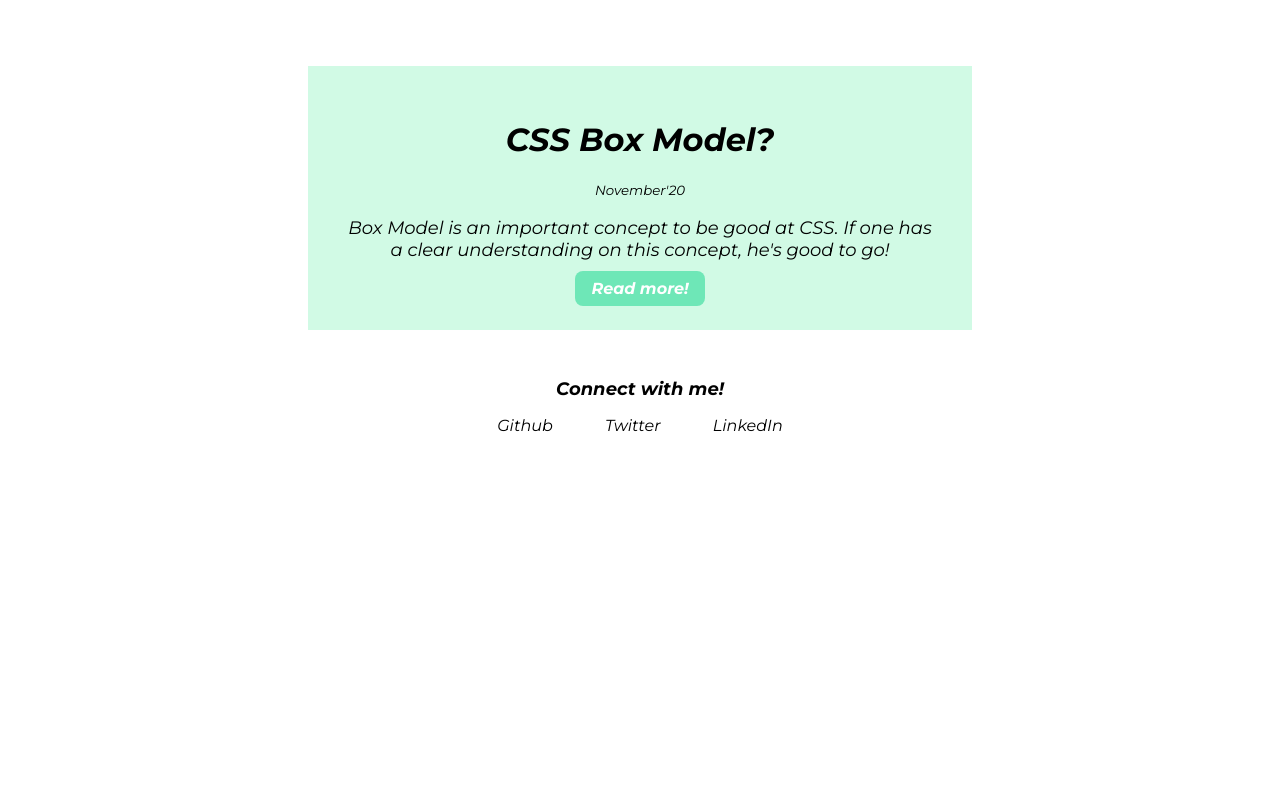
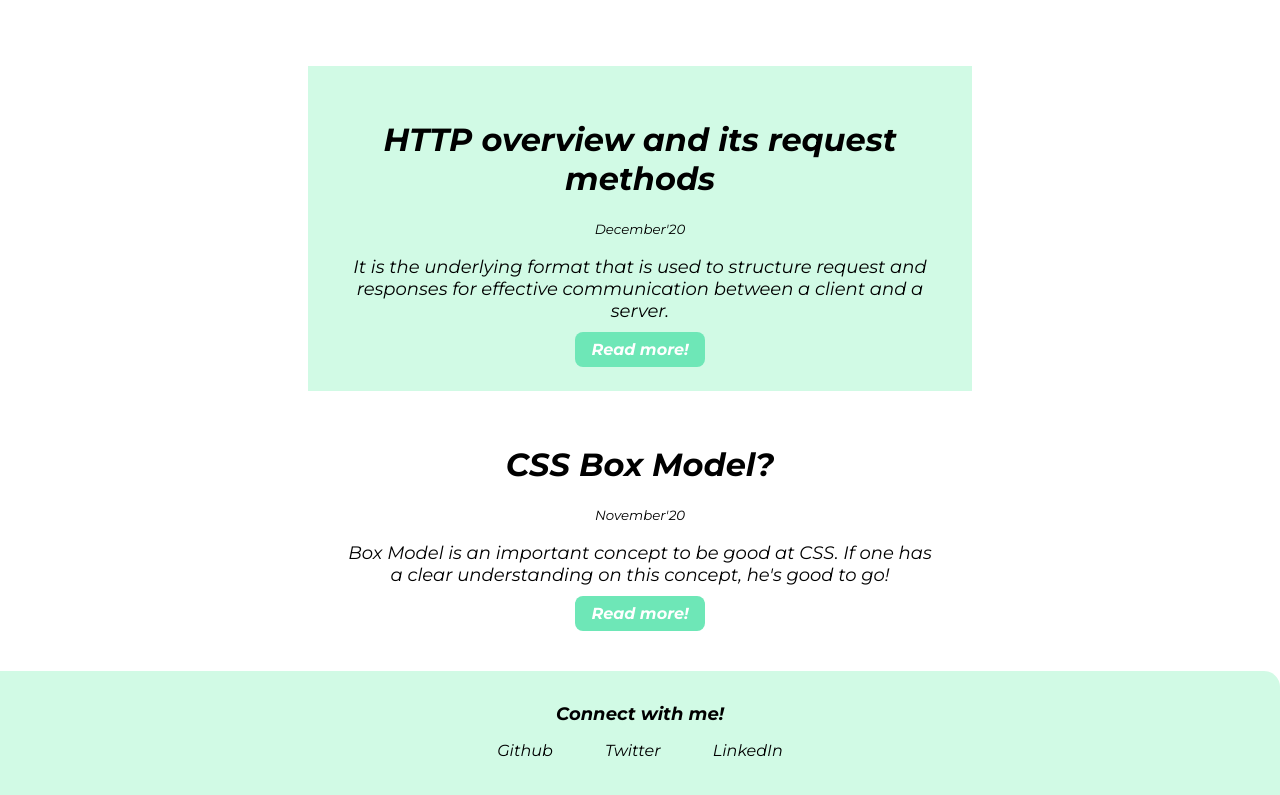
Before and after one commit to prateekagrawl/myportfolio, a plain HTML site: page blogs.html in a window 1280 px wide. Shown: the part 415-1210 px from the top of the page. Before the commit the page ends 898 px from the top, so only its background shows below. Drawn offline with Linux system fonts and the light colour scheme.

Commit message:
blogs added

```diff
--- a/blogs.html
+++ b/blogs.html
@@ -32,6 +32,13 @@
     <ul class="non-bullets space margin">
         <li >
             <div class="container container-center section ow">
+                <h1>HTTP overview and its request methods</h1>
+                <small>December'20</small>
+                <p>It is the underlying format that is used to structure request and responses for effective communication between a client and a server. </p>
+                <a class="link link-primary weight" href="https://dev.to/prateekagrawl/http-overview-and-its-request-methods-1mip">Read more!</a>
+        </li>
+        <li >
+            <div class="container container-center section">
                 <h1>CSS Box Model?</h1>
                 <small>November'20</small>
                 <p>Box Model is an important concept to be good at CSS. If one has a clear understanding on this concept, he's good to go!</p>
@@ -39,7 +46,7 @@
         </li>
     </ul>
 
-    <footer class="footer">
+    <footer class="footer ow">
         <div class="footer-header">Connect with me!</div>
         <ul class="social-links non-bullets margin">
             <li class="list-item-inline"><a class="link" href="https://github.com/prateekagrawl"
```
